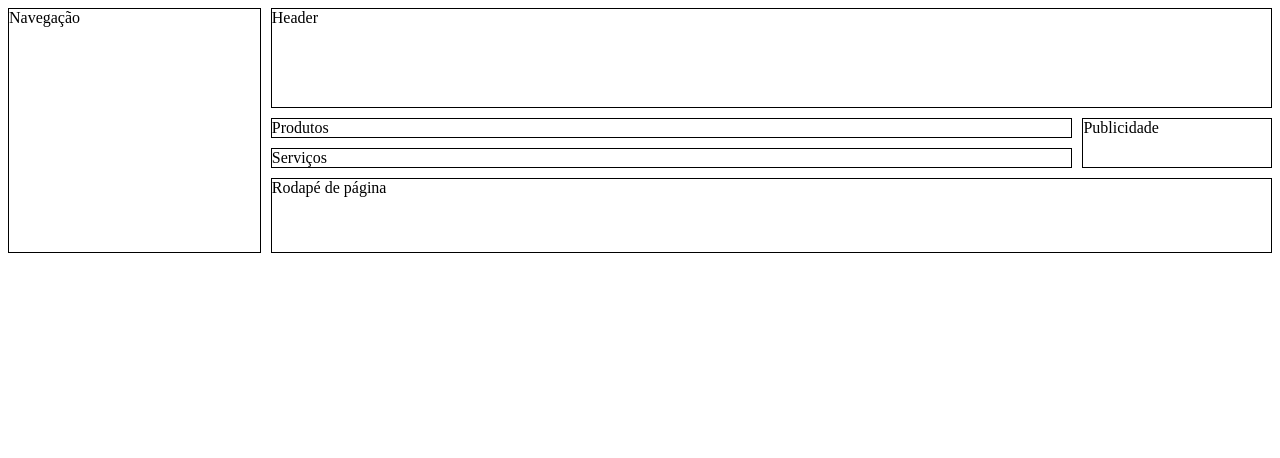
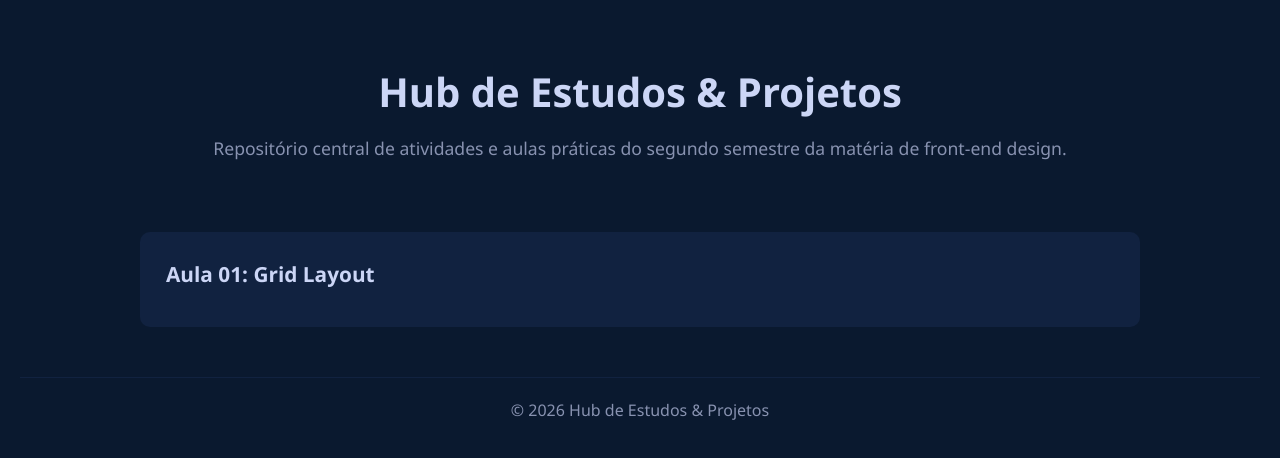
Before and after one commit to JoaoVictorMelo10/fiap-s2-front-end, a plain HTML site: page index.html in a window 1280 px wide. Drawn offline with Linux system fonts and the light colour scheme.

Commit message:
adicionando layout para navegar entre os exercícios de cada aula

```diff
--- a/index.html
+++ b/index.html
@@ -3,30 +3,39 @@
 <head>
     <meta charset="UTF-8">
     <meta name="viewport" content="width=device-width, initial-scale=1.0">
-    <link rel="stylesheet" href="./src/styles.css">
-    <title>Document</title>
+    <title>Hub de Estudos & Projetos do segundo bimestre</title>
+    <link rel="stylesheet" href="./styles.css">
 </head>
 <body>
+
     <header>
-        <!-- <h1> Aula 01 front-end 2*bimestre</h1> -->
+        <h1>Hub de Estudos & Projetos</h1>
+        <p>Repositório central de atividades e aulas práticas do segundo semestre da matéria de front-end design.</p>
     </header>
-    <main>
-        <!-- <section class="grid">
-            <div class="grid_filhos">Item 1</div>
-            <div class="grid_filhos">Item 2</div>
-            <div class="grid_filhos">Item 3</div>
-            <div class="grid_filhos">Item 4</div>
-        </section> -->
-        <div id="grade">
-            <header class="border">Header</header>
-            <section id="produtos">Produtos</section>
-            <section id="servicos">Serviços</section>
-            <nav>Navegação</nav>
-            <aside>Publicidade</aside>
-            <footer>Rodapé de página</footer>
-        </div>
+
+    <main class="container">
+        <a href="./aula-01/aula-01.html" class="card-link">
+            <h2>Aula 01: Grid Layout</h2>
+        </a>
+
+        <!-- <a href="./02-css-basico/index.html" class="card-link">
+            <h2>Aula 02: CSS Básico</h2>
+            <p>Seletores, cores, fontes e o modelo de caixa.</p>
+        </a>
+
+        <a href="./03-javascript-dom/index.html" class="card-link">
+            <h2>Aula 03: Manipulação de DOM</h2>
+            <p>Interagindo com elementos da página usando JS.</p>
+        </a>
+
+        <a href="./projeto-checkpoint-1/index.html" class="card-link">
+             <h2>Checkpoint 1: Landing Page</h2>
+            <p>Projeto prático do primeiro bimestre.</p>
+        </a> -->
 
     </main>
-    <footer></footer>
+
+    <footer>© 2026 Hub de Estudos & Projetos</footer>
+
 </body>
 </html>
--- /dev/null
+++ b/styles.css
@@ -0,0 +1,88 @@
+/* --- Variáveis de Cor --- */
+:root {
+    --bg-main: #0a192f;
+    --bg-card: #112240;
+    --text-primary: #ccd6f6;
+    --text-secondary: #8892b0;
+    --accent: #64ffda;
+}
+
+/* --- Reset --- */
+* {
+    margin: 0;
+    padding: 0;
+    box-sizing: border-box;
+}
+
+body {
+    font-family: 'Segoe UI', Roboto, Helvetica, Arial, sans-serif;
+    background-color: var(--bg-main);
+    color: var(--text-primary);
+    line-height: 1.6;
+    padding: 20px;
+}
+
+header {
+    text-align: center;
+    padding: 40px 0;
+    margin-bottom: 30px;
+}
+
+header h1 {
+    font-size: 2.5rem;
+    margin-bottom: 10px;
+}
+
+header p {
+    color: var(--text-secondary);
+    font-size: 1.1rem;
+}
+
+.container {
+    max-width: 1000px;
+    margin: 0 auto;
+    display: grid;
+    grid-template-columns: repeat(auto-fit, minmax(280px, 1fr));
+    gap: 25px;
+    padding-bottom: 50px;
+}
+
+.card-link {
+    text-decoration: none;
+    background-color: var(--bg-card);
+    padding: 25px;
+    border-radius: 10px;
+    border: 1px solid transparent;
+    transition: all 0.3s ease;
+    display: flex;
+    flex-direction: column;
+}
+
+.card-link h2 {
+    color: var(--text-primary);
+    font-size: 1.3rem;
+    margin-bottom: 10px;
+}
+
+.card-link p {
+    color: var(--text-secondary);
+    font-size: 0.95rem;
+}
+
+.card-link:hover {
+    transform: translateY(-7px);
+    border-color: var(--accent);
+    box-shadow: 0 10px 20px -10px rgba(2, 12, 27, 0.7);
+}
+
+.card-link:hover h2 {
+    color: var(--accent);
+}
+
+footer {
+    text-align: center;
+    padding: 20px;
+    color: var(--text-secondary);
+    border-top: 1px solid var(--bg-card);
+    margin-top: auto;
+}
```
Also changed, not shown: aula-01/aula-01.html (added, +32 -0 lines), aula-01/src/style.css (renamed from src/styles.css).
